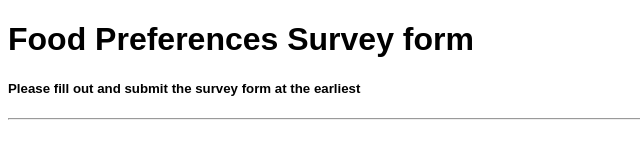
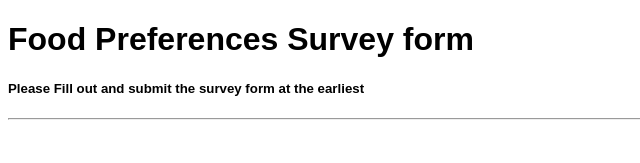
Before and after one commit to mycodedesk/food_servey, a plain HTML site: page index.html in a window 1280 px wide. Shown: the top 163 px of the page, 0-640 px from the left. Drawn offline with Linux system fonts and the light colour scheme.

Commit message:
changed text to capital

```diff
--- a/index.html
+++ b/index.html
@@ -28,7 +28,7 @@
 </head>
 <body>
     <h1>Food  Preferences Survey form </h1>
-    <h5>Please fill out and submit the survey form at the earliest</h5>
+    <h5>Please Fill out and submit the survey form at the earliest</h5>
    <hr/>
     <form action="" method="post">
     <table>
```
